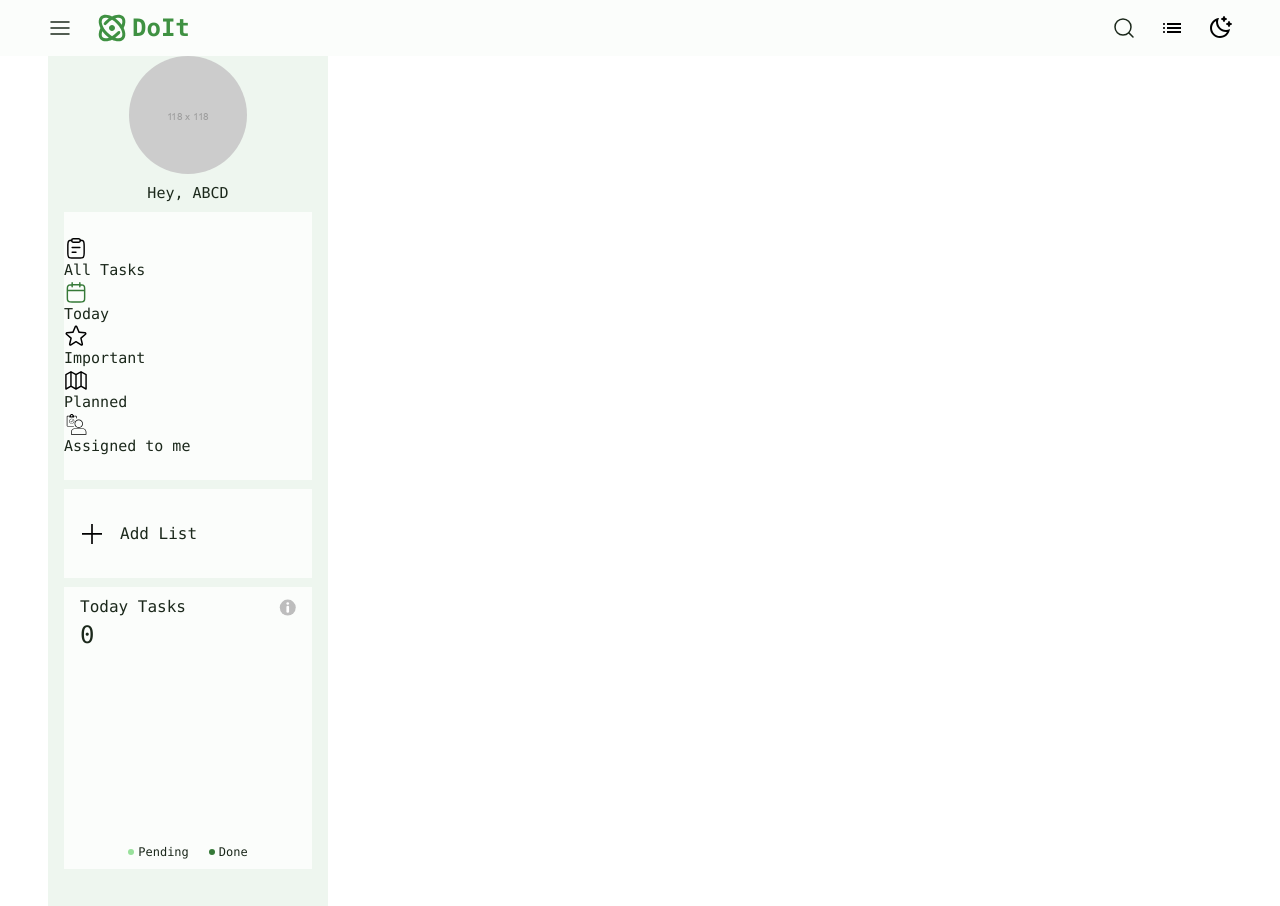
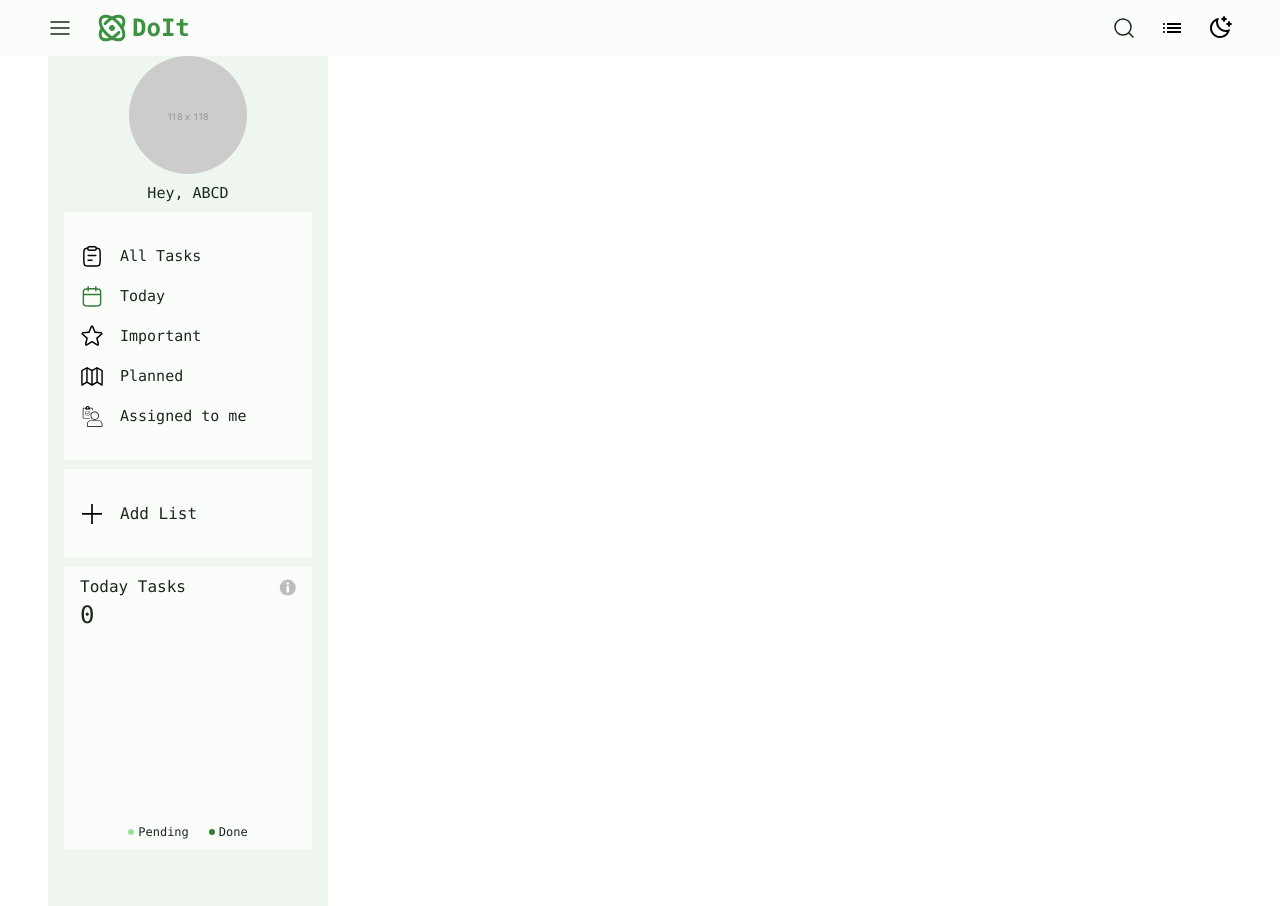
Before and after one commit to Ayush031/Do-It, a React (Vite) app: page / in a window 1280 px wide. Built offline with nearby package versions, Linux system fonts and the light colour scheme.

Commit message:
changed link to navlink

```diff
--- a/src/components/Sidebar.jsx
+++ b/src/components/Sidebar.jsx
@@ -24,7 +24,7 @@ const Frame = () => {
         <div className="flex flex-col items-start px-0 py-6 relative self-stretch w-full flex-[0_0_auto] bg-lightSidebarChild dark:bg-darkBgSecondary">
           {sideBarRouteItems.map((i) => (
             <div className="w-full" key={i.title}>
-              <Link
+              <NavLink
                 to={i.route}
                 className={({ isActive }) =>
                   isActive
@@ -40,7 +40,7 @@ const Frame = () => {
                 <div className="relative w-fit font-medium text-[15px] tracking-[0] leading-5 whitespace-nowrap">
                   {i.title}
                 </div>
-              </Link>
+              </NavLink>
             </div>
           ))}
         </div>
```
